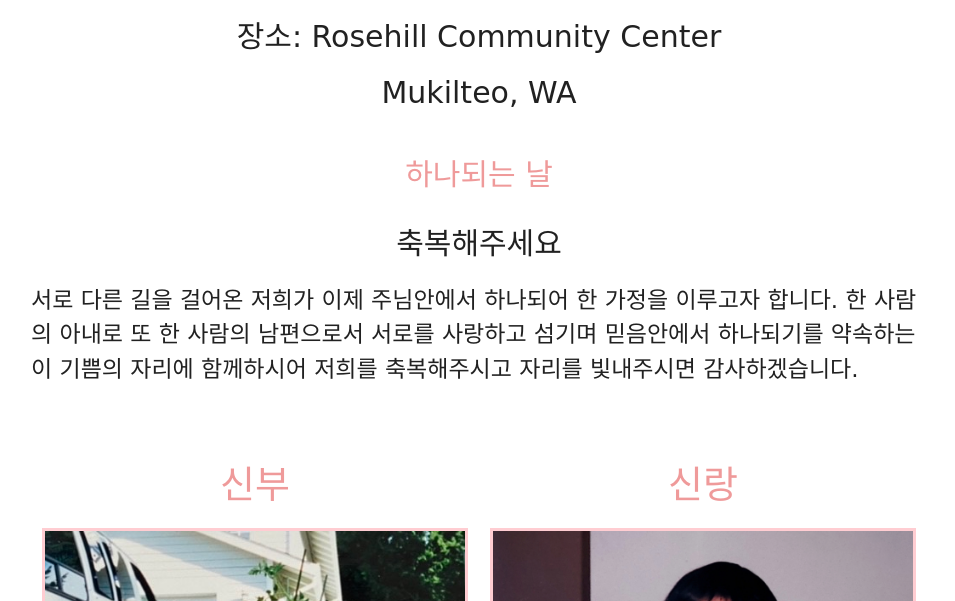
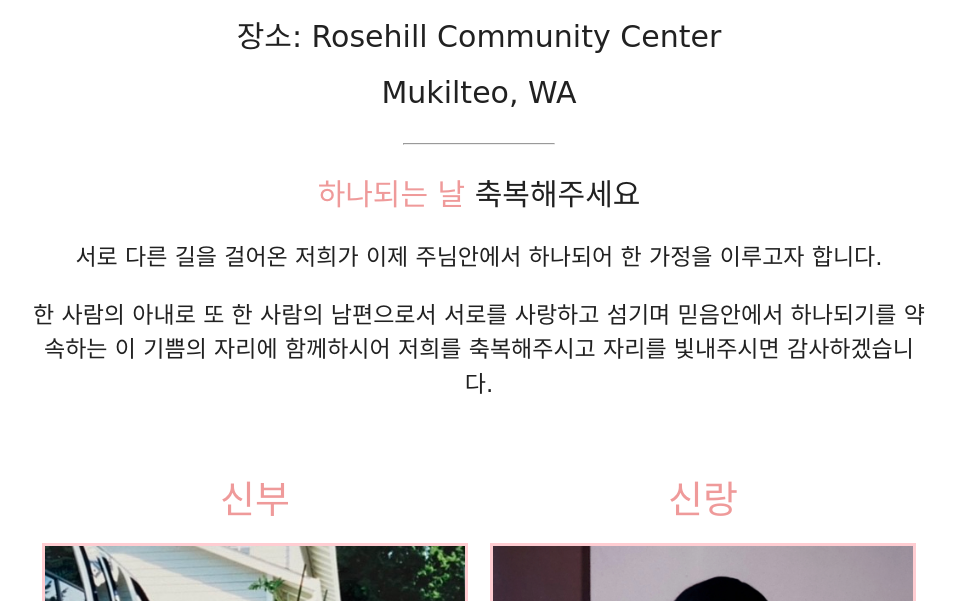
Before and after one commit to sgk94/wedding, a plain HTML site: page index.html in a window 1280 px wide. Shown: the part 751-1352 px from the top of the page, without its empty margins (161-1116 px from the left). Drawn offline with nearby package versions, Linux system fonts and the light colour scheme; a web font is replaced by a local one.

Commit message:
added line, edited blessing text, edited additional formatting

```diff
--- a/index.html
+++ b/index.html
@@ -43,11 +43,15 @@
       <h4 class="sub-title">장소: Rosehill Community Center</h4>
       <h4 class="sub-title">Mukilteo, WA</h4>
     </div>
+    <div class="row"><hr class="lines"></div>
     <div class="row">
-      <h2 id="our-day" class="story sub-title">하나되는 날</h2>
-      <h2 class="story sub-title">축복해주세요</h2>
-      <p id="our-story">서로 다른 길을 걸어온 저희가 이제 주님안에서 하나되어 한 가정을 이루고자 합니다.
-        한 사람의 아내로 또 한 사람의 남편으로서 서로를 사랑하고 섬기며 믿음안에서 하나되기를 약속하는 이 기쁨의 자리에 함께하시어 저희를 축복해주시고 자리를 빛내주시면 감사하겠습니다.</p>
+
+      <div class="story">
+        <span id="our-day" class="story sub-title">하나되는 날 </span>
+        <span class="story sub-title">축복해주세요</span>
+      </div>
+      <p class="our-story">서로 다른 길을 걸어온 저희가 이제 주님안에서 하나되어 한 가정을 이루고자 합니다. </p>
+      <p class="our-story">한 사람의 아내로 또 한 사람의 남편으로서 서로를 사랑하고 섬기며 믿음안에서 하나되기를 약속하는 이 기쁨의 자리에 함께하시어 저희를 축복해주시고 자리를 빛내주시면 감사하겠습니다.</p>
     </div>
     <div class="row">
       <div class="col s6">
--- a/main.css
+++ b/main.css
@@ -1,5 +1,14 @@
 body {
   font-family: 'Gamja Flower', cursive;
+}
+
+.our-story {
+  text-align: center;
+}
+
+.blessing-text {
+  text-align: center;
+  font-size: 30px;
 }
 
 .groom-bride-pic {
@@ -7,7 +16,7 @@ body {
   justify-content: center;
 }
 
-#our-story {
+.our-story {
   font-size: 23px;
 
 }
@@ -56,6 +65,9 @@ body {
 }
 
 @media (min-width: 1401px) {
+  .lines {
+    width: 200px
+  }
   .dot {
     height: 170px;
     width:170px;
@@ -95,6 +107,10 @@ body {
 
 }
 @media (max-width: 1400px) and (min-width: 851px) {
+  .lines {
+    width: 150px
+  }
+
   .dot {
     height: 130px;
     width:130px;
@@ -125,6 +141,10 @@ body {
 }
 
 @media (max-width: 850px) {
+  .lines {
+    width: 110px
+  }
+
   .dot {
     height: 80px;
     width:80px;
```
